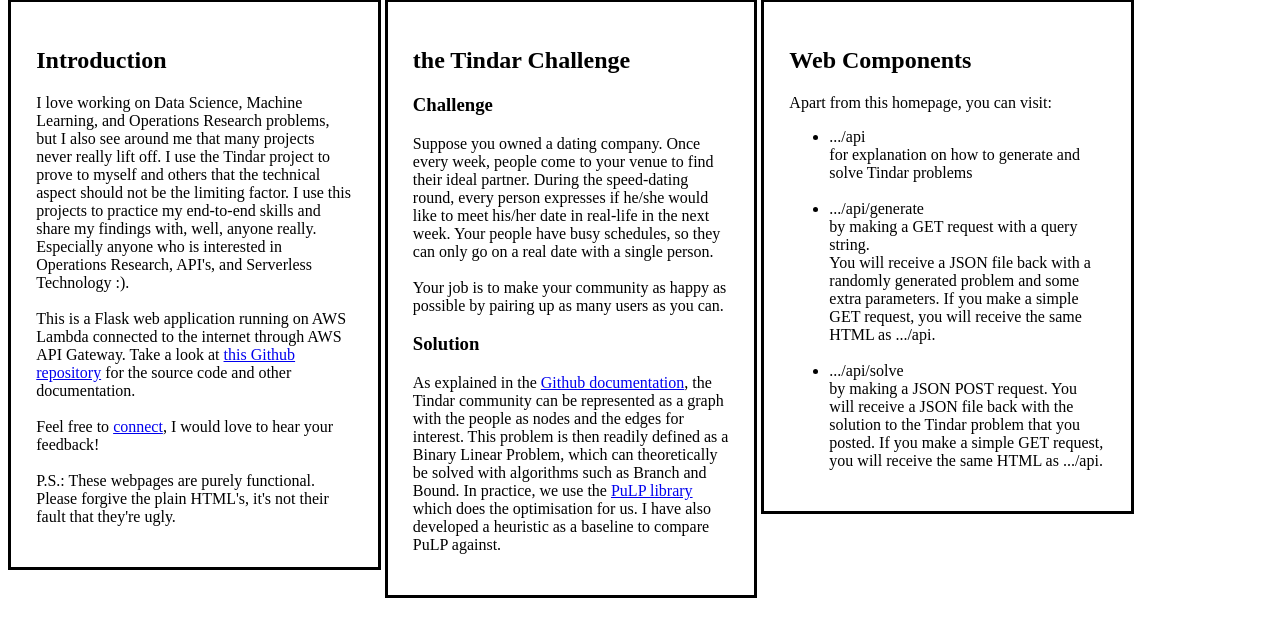
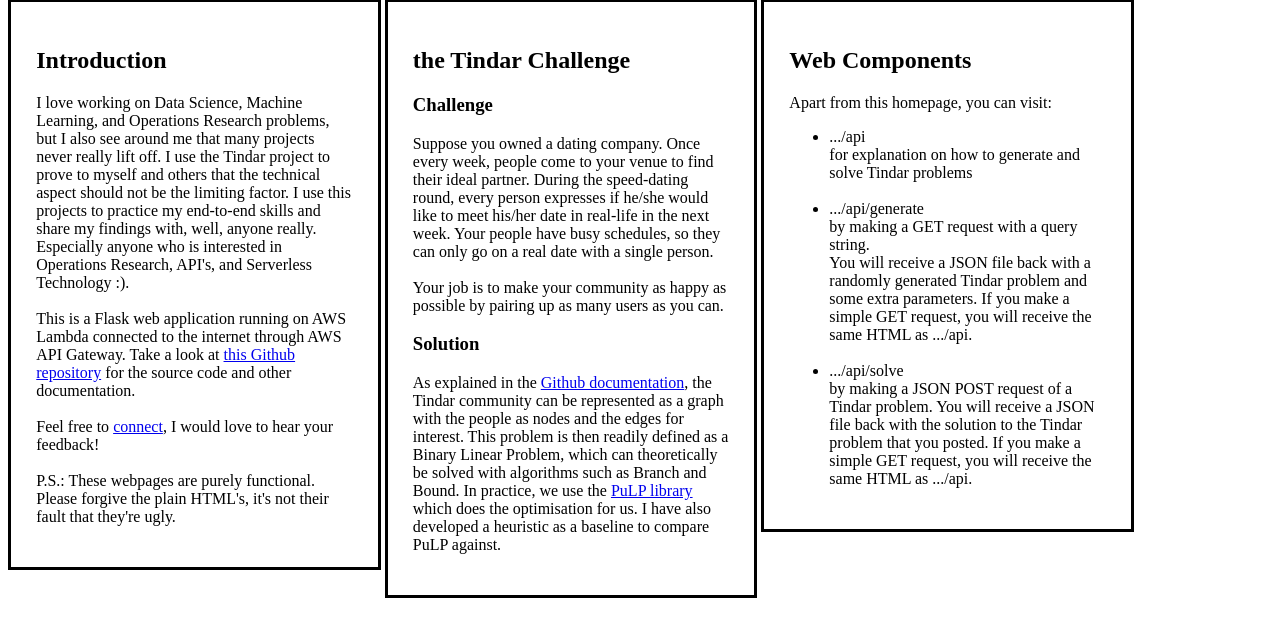
Before and after one commit to lennart-damen/tindar, a Flask app: page / in a window 1280 px wide. Shown: the part 81-718 px from the top of the page. Run offline with Flask 2, Linux system fonts and the light colour scheme.

Commit message:
Change index.html minor

```diff
--- a/app/templates/index.html
+++ b/app/templates/index.html
@@ -61,12 +61,12 @@
             <li>.../api<br>for explanation on how to generate and solve Tindar problems</li><br>
             <li>
                 .../api/generate<br>by making a GET request with a query string.<br>
-                You will receive a JSON file back with a randomly generated problem
+                You will receive a JSON file back with a randomly generated Tindar problem
                 and some extra parameters. If you make a simple GET request, you will receive
                 the same HTML as .../api.
             </li><br>
             <li>
-                .../api/solve<br>by making a JSON POST request. You will receive a JSON file back with
+                .../api/solve<br>by making a JSON POST request of a Tindar problem. You will receive a JSON file back with
                 the solution to the Tindar problem that you posted. If you make a simple GET request, you will receive
                 the same HTML as .../api.
             </li>
```
